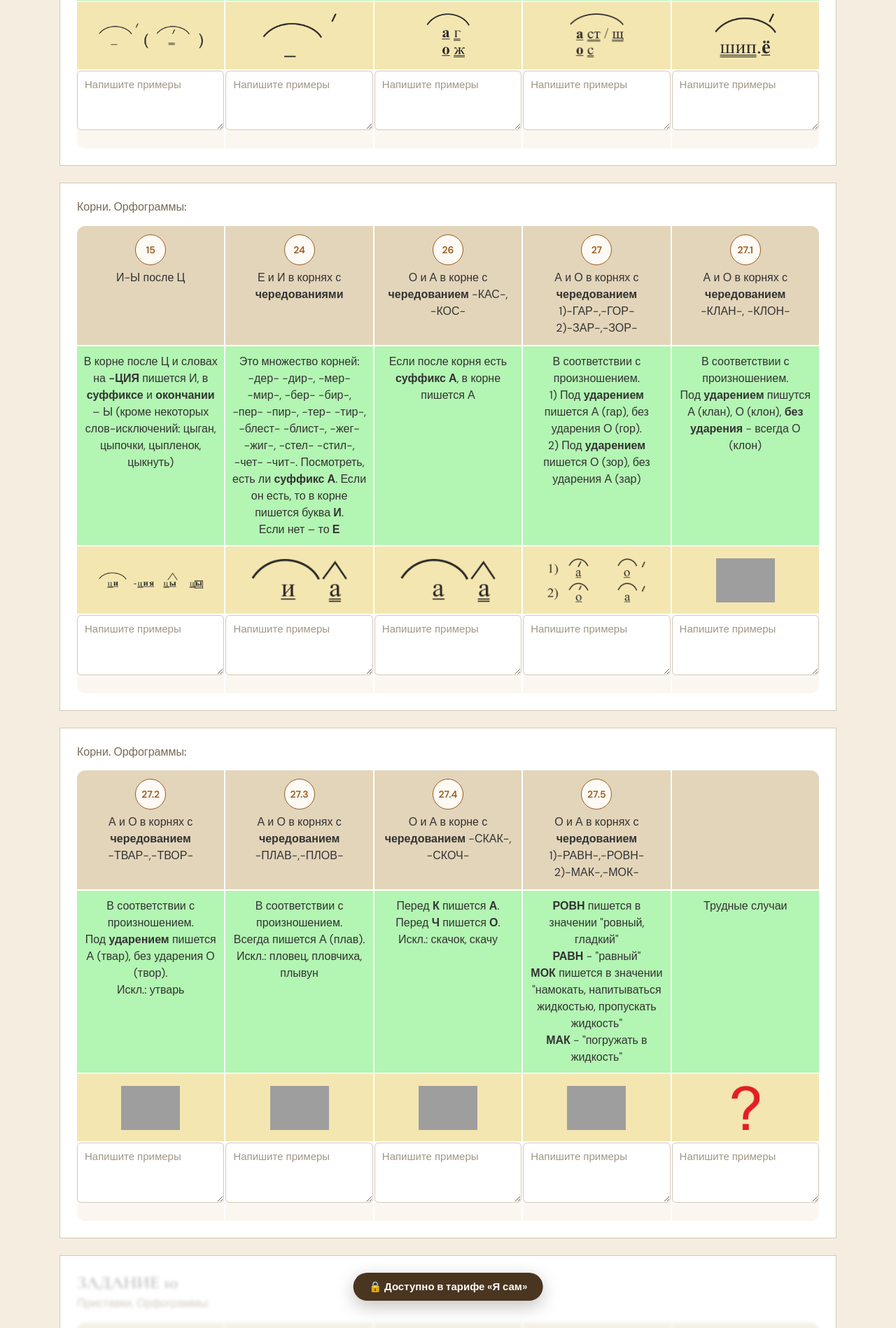
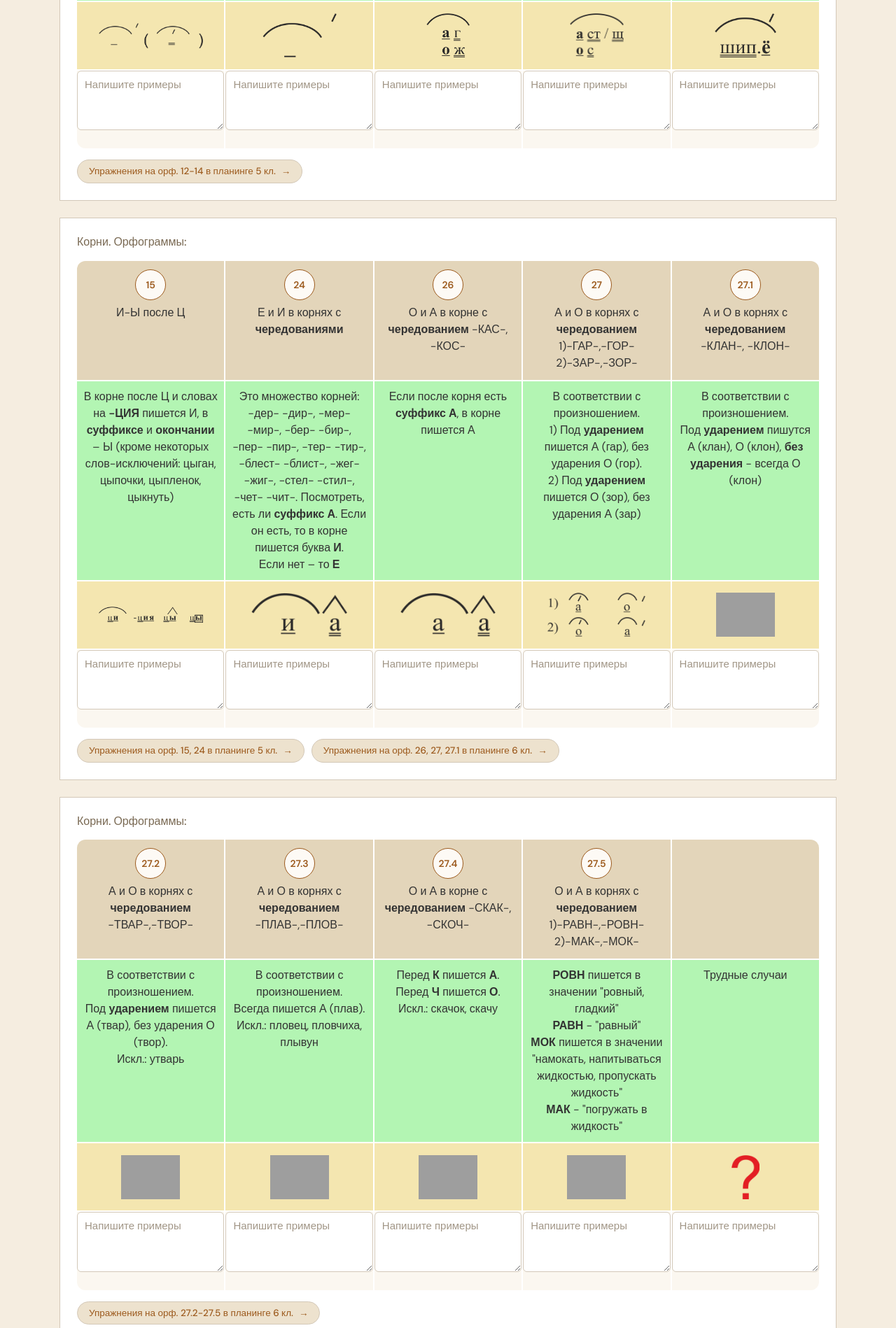
Before and after one commit to NesmitC/webtable_ja, a Django app: page /ege/trainers/ in a window 1280 px wide. Shown: the part 2352-4250 px from the top of the page at 70% size. Run offline with Django 5.2, Linux system fonts and the light colour scheme; the visitor is signed in with stand-in values (Sample User, id 1); data comes from the database, SQL or seed files in the repository; data that the repository does not hold is empty; grey boxes are pictures that could not be loaded.

Commit message:
feat(trainers): ссылки-пилюли на планинги 5/6 кл в заданиях 9 и 10 + правка текста орфограммы 28
Co-authored-by: Chatbox <chatbox@chatboxai.com>

```diff
--- a/main/static/css/planning_style.css
+++ b/main/static/css/planning_style.css
@@ -4132,3 +4132,44 @@ input[type="checkbox"]:checked.task-match-incorrect {
     color: #b7a893;
     transition: all .2s;
 }
+
+
+/* ===== Переходы из блоков задания 9 в планинги 5-6 кл ===== */
+.planning-jump {
+    display: flex;
+    flex-wrap: wrap;
+    gap: 10px;
+    margin-top: 16px;
+}
+
+.planning-jump-link {
+    display: inline-flex;
+    align-items: center;
+    gap: 8px;
+    padding: 9px 16px;
+    border: 1px solid var(--color-border);
+    border-radius: 20px;
+    background: var(--color-how-it-works-bg);
+    color: var(--color-btn-primary);
+    font-family: 'DM Sans', var(--font-body);
+    font-weight: 500;
+    font-size: 13.5px;
+    line-height: 1;
+    text-decoration: none;
+    transition: all .2s ease;
+}
+
+.planning-jump-link span {
+    transition: transform .2s ease;
+}
+
+.planning-jump-link:hover {
+    background: #ffffff;
+    border-color: var(--color-btn-primary);
+    box-shadow: 0 2px 8px rgba(122, 82, 48, .15);
+    transform: translateY(-1px);
+}
+
+.planning-jump-link:hover span {
+    transform: translateX(3px);
+}
--- a/main/templates/planning_6kl.html
+++ b/main/templates/planning_6kl.html
@@ -155,8 +155,9 @@
                 </div>
                 <div class="item item-8">
                     <p class="text-orf">Если слово, к которому добавлена приставка <span class="bold">на
-                            согласный</span>, начинается с И, то на <span class="bold">И меняется на </span> (кроме слов
-                        с приставками СВЕРХ-, МЕЖ- и иноязычными СУПЕР-, ТРАНС-, ДЕЗ-, ПАН-, ПОСТ-, КОНТР-)</p>
+                            согласный</span>, начинается с И, то на <span class="bold">И меняется на Ы</span> (кроме
+                        слов с приставками СВЕРХ-, МЕЖ- и иноязычными СУПЕР-, ТРАНС-, ДЕЗ-, ПАН-, ПОСТ-, КОНТР-;
+                        <br><span class="bold">взимать</span>)</p>
                 </div>
                 <div class="item item-9">
                     <p class="text-orf">Определить значение приставки. <span class="bold">ПРИ</span> пишется, когда
--- a/main/templates/trainers_ege.html
+++ b/main/templates/trainers_ege.html
@@ -58,7 +58,7 @@
     <link rel="stylesheet" href="{% static 'css/reset.css' %}">
     <link rel="stylesheet" href="{% static 'css/style.css' %}">
     <link rel="stylesheet" href="{% static 'css/adaptive.css' %}">
-    <link rel="stylesheet" href="{% static 'css/planning_style.css' %}?v=20261016">
+    <link rel="stylesheet" href="{% static 'css/planning_style.css' %}?v=20261102">
 </head>
 
 <body>
@@ -349,6 +349,9 @@
                         placeholder="Напишите примеры"></textarea><br>
                 </div>
             </section>
+            <div class="planning-jump">
+                <a class="planning-jump-link" href="{% url 'planning_5kl' %}">Упражнения на орф. 12-14 в планинге 5&nbsp;кл. <span aria-hidden="true">→</span></a>
+            </div>
         </article>
 
         <article class="article-table-container">
@@ -435,6 +438,10 @@
                         placeholder="Напишите примеры"></textarea><br>
                 </div>
             </section>
+            <div class="planning-jump">
+                <a class="planning-jump-link" href="{% url 'planning_5kl' %}">Упражнения на орф. 15, 24 в планинге 5&nbsp;кл. <span aria-hidden="true">→</span></a>
+                <a class="planning-jump-link" href="{% url 'planning_6kl' %}">Упражнения на орф. 26, 27, 27.1 в планинге 6&nbsp;кл. <span aria-hidden="true">→</span></a>
+            </div>
         </article>
 
         <article class="article-table-container">
@@ -514,6 +521,9 @@
                         placeholder="Напишите примеры"></textarea><br>
                 </div>
             </section>
+            <div class="planning-jump">
+                <a class="planning-jump-link" href="{% url 'planning_6kl' %}">Упражнения на орф. 27.2-27.5 в планинге 6&nbsp;кл. <span aria-hidden="true">→</span></a>
+            </div>
         </article>
 
         <article id="task10" class="article-table-container{% if level == 0 %} locked-feature{% endif %}">
@@ -552,7 +562,8 @@
                 <div class="item item-8">
                     <p class="text-orf">Если слово, к которому добавлена приставка <span class="bold">на
                             согласный</span>, начинается с И, то на <span class="bold">И меняется на Ы</span> (кроме
-                        слов с приставками СВЕРХ-, МЕЖ- и иноязычными СУПЕР-, ТРАНС-, ДЕЗ-, ПАН-, ПОСТ-, КОНТР-)</p>
+                        слов с приставками СВЕРХ-, МЕЖ- и иноязычными СУПЕР-, ТРАНС-, ДЕЗ-, ПАН-, ПОСТ-, КОНТР-;
+                        <br><span class="bold">взимать</span>)</p>
                 </div>
                 <div class="item item-9">
                     <p class="text-orf">Определить значение приставки. <span class="bold">ПРИ</span> пишется, когда
@@ -597,6 +608,10 @@
                         placeholder="Напишите примеры"></textarea><br>
                 </div>
             </section>
+            <div class="planning-jump">
+                <a class="planning-jump-link" href="{% url 'planning_5kl' %}">Упражнения на орф. 6, 10, 11 в планинге 5&nbsp;кл. <span aria-hidden="true">→</span></a>
+                <a class="planning-jump-link" href="{% url 'planning_6kl' %}">Упражнения на орф. 28, 29 в планинге 6&nbsp;кл. <span aria-hidden="true">→</span></a>
+            </div>
         </article>
 
         <article id="task11" class="article-table-container{% if level == 0 %} locked-feature{% endif %}">
```
